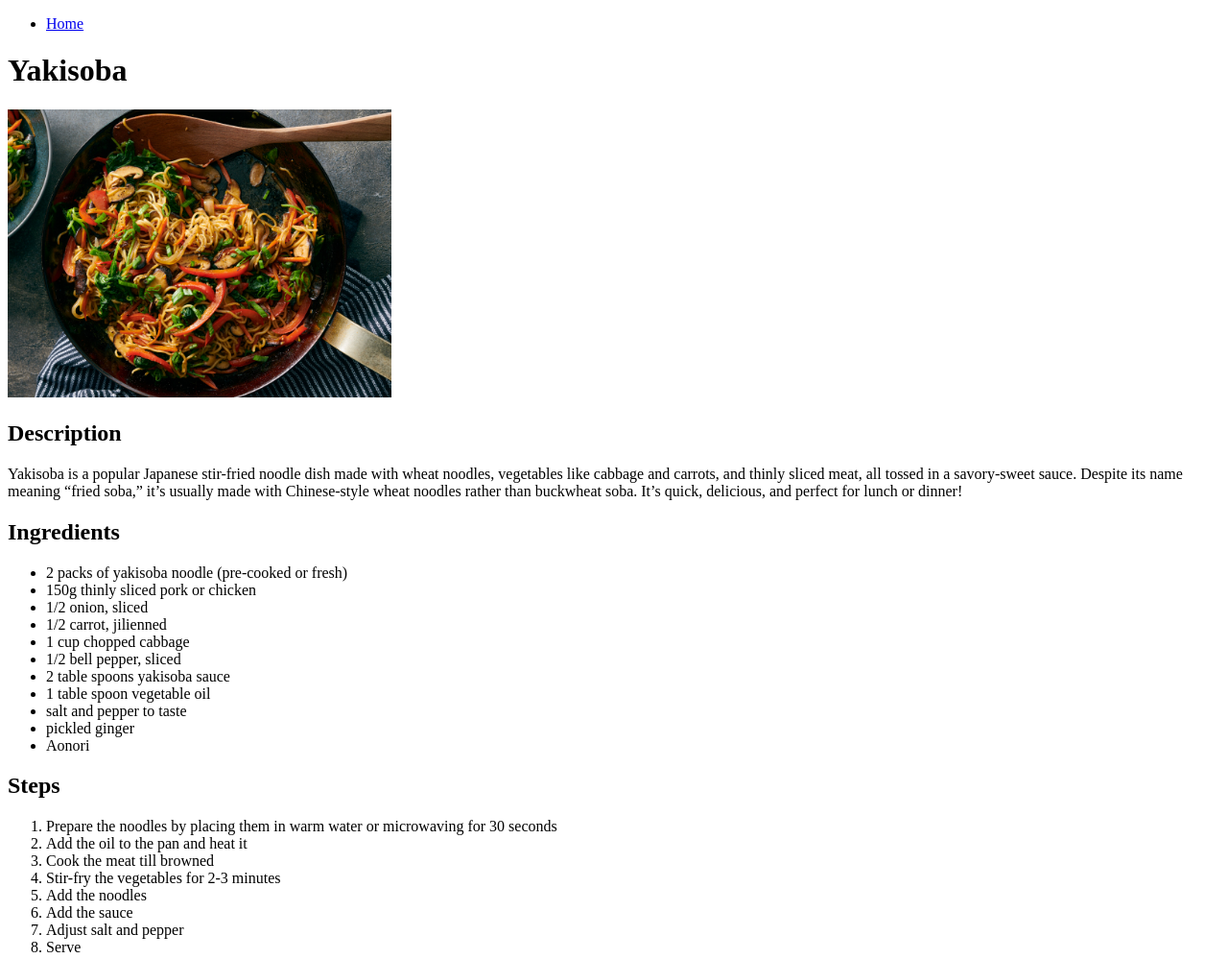
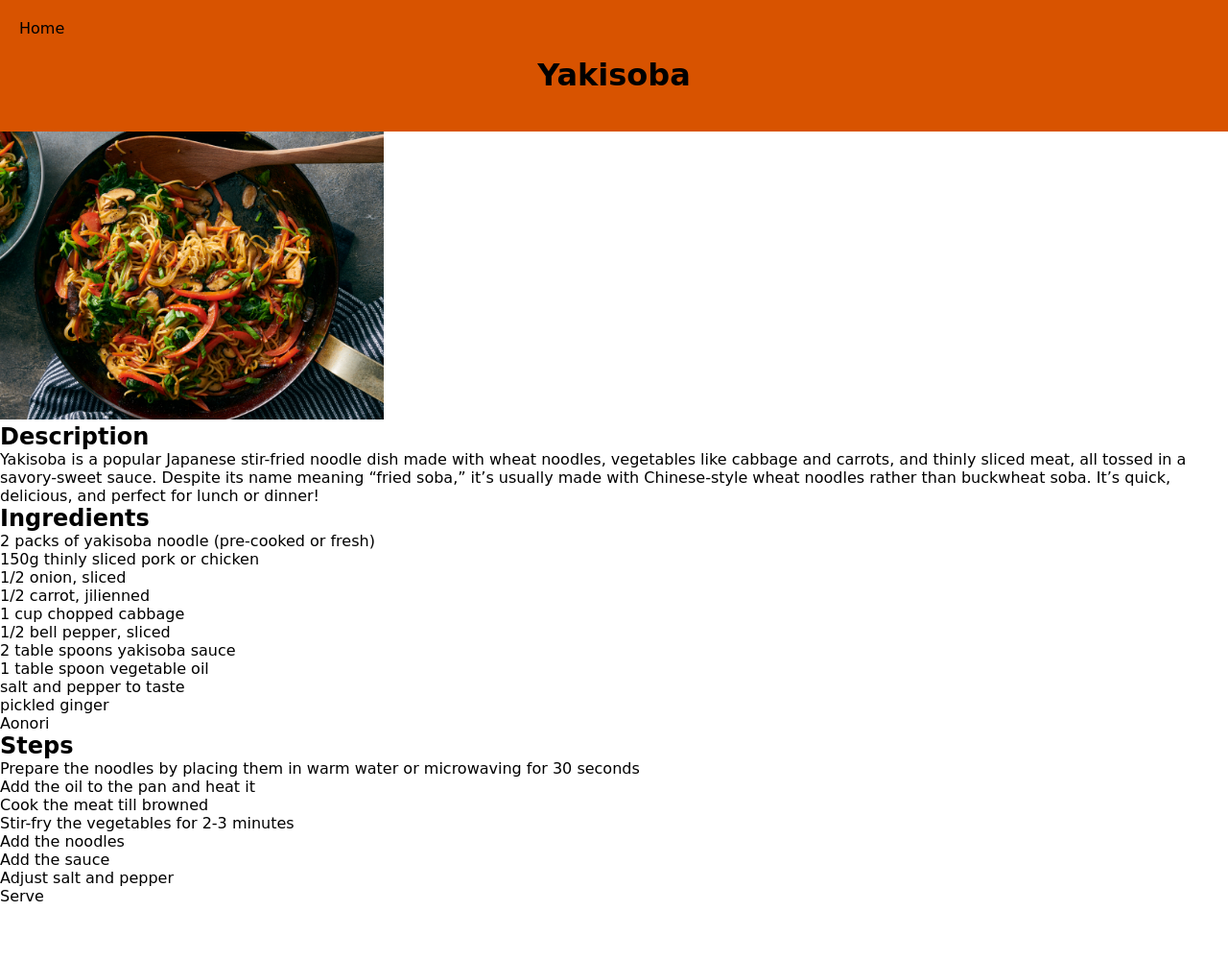
Before and after one commit to GYamaguchiC/odin-recipes, a plain HTML site: page recipes/yakisoba.html in a window 1280 px wide. Shown: the whole page at 96% size. After the commit the page ends 943 px from the top, so only its background shows below. Drawn offline with Linux system fonts and the light colour scheme.

Commit message:
Add header and basic syle for yakisoba

```diff
--- a/css/style.css
+++ b/css/style.css
@@ -18,12 +18,14 @@ body, html{
 
 }
 
-.title-container{
+.title-container,
+header{
     background-color: rgb(216, 83, 0);
-    padding: 25px;
+    padding: 20px;
 }
 
-.content-container h1{
+.content-container h1,
+.title-container h1{
     text-align: center;
     width: 100%;
     display: block;
@@ -34,7 +36,8 @@ body, html{
     margin: 50px auto;
 }
 
-.recipes-list ul{
+.recipes-list ul,
+nav ul{
     list-style-type: none;
     text-decoration: none;
 }
@@ -50,3 +53,24 @@ body, html{
     text-decoration: none;
     font-size: 24px;
 }
+
+header{
+    align-items:flex-start;
+    flex-direction: column;
+    display: flex;
+
+}
+
+header .title-container{
+    margin: 0 auto;
+}
+
+header nav a{
+    text-decoration: none;
+    color: black;
+}
+
+
+.description-container{
+    display: block;
+}
--- a/recipes/yakisoba.html
+++ b/recipes/yakisoba.html
@@ -3,6 +3,7 @@
 <head>
     <meta charset="UTF-8">
     <meta name="viewport" content="width=device-width, initial-scale=1.0">
+    <link rel="stylesheet" href="../css/style.css">
     <title>Yakisoba</title>
 </head>
 <body>
@@ -12,12 +13,21 @@
                 <li><a href="../index.html">Home</a></li>
             </ul>
         </nav>
+
+        <div class="title-container">
+            <h1>Yakisoba</h1>
+        </div>
     </header>
-    <h1>Yakisoba</h1>
-    <img src="../img/yakisoba.jpg" alt="Picture of a stir fried yakisoba with vegetables in a iron gry pan" height="300">
+    <div class="img-container">
+        <img src="../img/yakisoba.jpg" alt="Picture of a stir fried yakisoba with vegetables in a iron gry pan" height="300">
+    </div><!--img-container-->
 
-    <h2>Description</h2>
-    <p>Yakisoba is a popular Japanese stir-fried noodle dish made with wheat noodles, vegetables like cabbage and carrots, and thinly sliced meat, all tossed in a savory-sweet sauce. Despite its name meaning “fried soba,” it’s usually made with Chinese-style wheat noodles rather than buckwheat soba. It’s quick, delicious, and perfect for lunch or dinner!</p>
+
+    <div class="description-cotainer">
+        <h2>Description</h2>
+        <p>Yakisoba is a popular Japanese stir-fried noodle dish made with wheat noodles, vegetables like cabbage and carrots, and thinly sliced meat, all tossed in a savory-sweet sauce. Despite its name meaning “fried soba,” it’s usually made with Chinese-style wheat noodles rather than buckwheat soba. It’s quick, delicious, and perfect for lunch or dinner!</p>
+    </div>
+
 
     <h2>Ingredients</h2>
     <ul>
```
